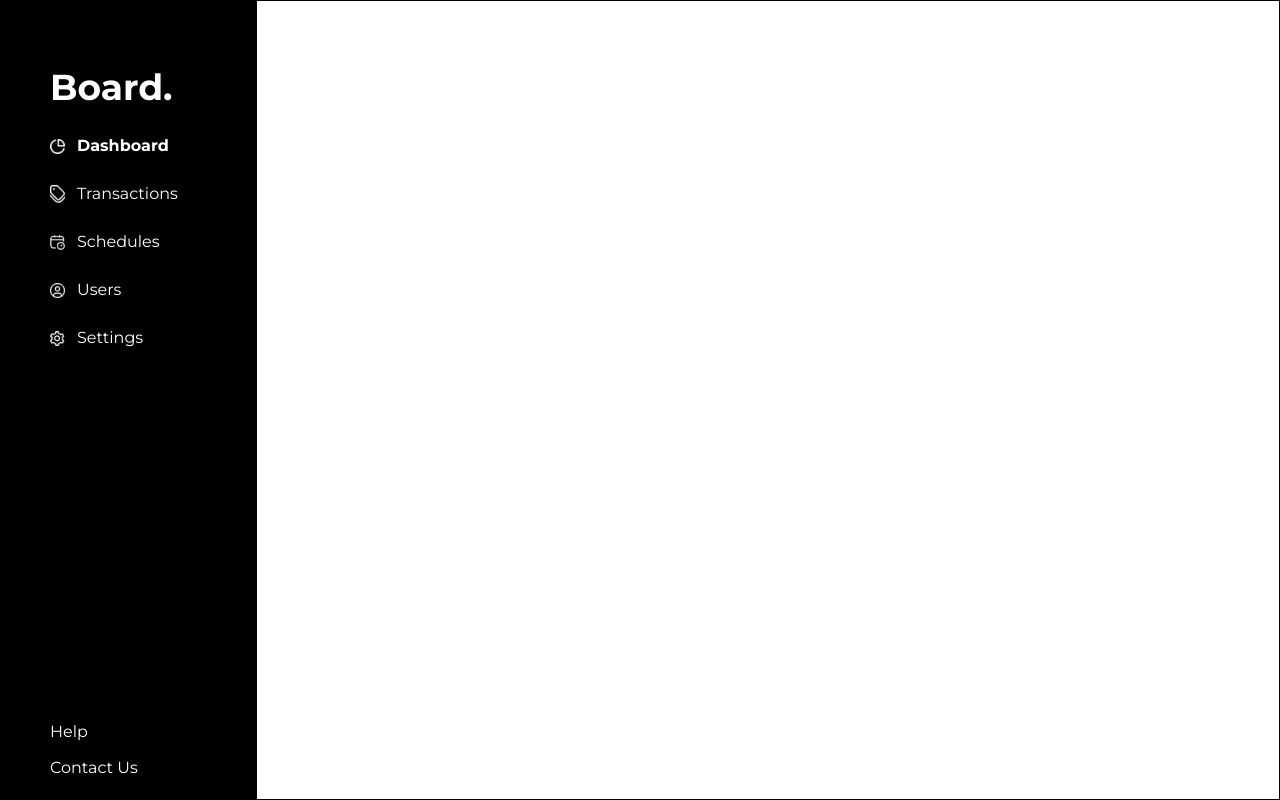
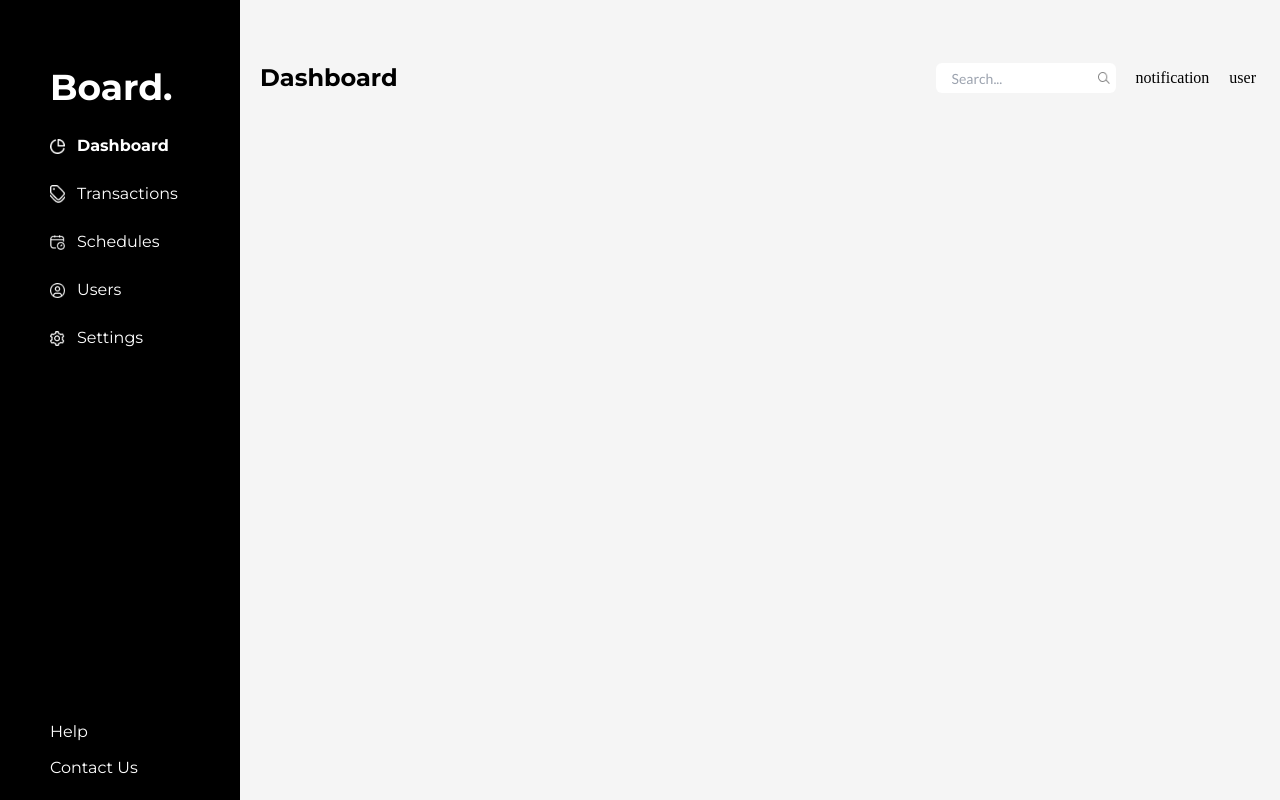
Before and after one commit to Avin008/Listed-Dashboard-Assignment, a Next.js app: page /dashboard in a window 1280 px wide. Built offline with nearby package versions, Linux system fonts and the light colour scheme.

Commit message:
added: searchbar component

```diff
--- a/src/app/dashboard/layout.tsx
+++ b/src/app/dashboard/layout.tsx
@@ -1,13 +1,17 @@
-import { ContactMenu, Sidebar } from "@/components";
+import { ContactMenu, Navbar, Sidebar } from "@/components";
 
 const DashboardLayout = ({ children }: { children: React.ReactElement }) => {
   return (
-    <main className="relative grid h-screen grid-cols-10">
+    <main className="relative grid h-screen grid-cols-10 gap-5 bg-[#F5F5F5]">
       <div className="col-span-2 bg-[#000000]">
         <Sidebar />
         <ContactMenu />
       </div>
-      <div className="col-span-8 border border-black"></div>
+      <div className="col-span-8">
+        <div className="mt-[60px]">
+          <Navbar />
+        </div>
+      </div>
     </main>
   );
 };
--- /dev/null
+++ b/src/components/Navbar.tsx
@@ -0,0 +1,21 @@
+import Image from "next/image";
+import Searchbar from "./Searchbar";
+
+const Navbar = () => {
+  return (
+    <nav className="flex items-center justify-between">
+      <span>
+        <h1 className="font-sans text-[24px] font-bold">Dashboard</h1>
+      </span>
+      <ul className="flex items-center gap-5 pr-6">
+        <li>
+          <Searchbar />
+        </li>
+        <li>notification</li>
+        <li>user</li>
+      </ul>
+    </nav>
+  );
+};
+
+export default Navbar;
--- /dev/null
+++ b/src/components/Searchbar.tsx
@@ -0,0 +1,18 @@
+import Image from "next/image";
+
+const Searchbar = () => {
+  return (
+    <div className="flex h-[30px] w-[180px] items-center rounded-md bg-[#FFFFFF]">
+      <input
+        className="h-full w-[90%] border-none bg-transparent px-4 font-mono text-[14px] text-[#B0B0B0] outline-none"
+        type="text"
+        placeholder="Search..."
+      />
+      <div className="flex items-center justify-center">
+        <Image src="/search.png" alt="" width={12} height={12} />
+      </div>
+    </div>
+  );
+};
+
+export default Searchbar;
--- a/src/components/index.ts
+++ b/src/components/index.ts
@@ -2,6 +2,8 @@ import Brand from "./Brand";
 import ContactMenu from "./ContactOptions";
 import CreateAccountLink from "./CreateAccountLink";
 import FormHeading from "./FormHeading";
+import Navbar from "./Navbar";
+import Searchbar from "./Searchbar";
 import Sidebar from "./Sidebar";
 import SignInForm from "./SignInForm";
 import SignInWithServicesButton from "./SignInWithServicesButton";
@@ -16,4 +18,6 @@ export {
   FormHeading,
   Sidebar,
   ContactMenu,
+  Navbar,
+  Searchbar,
 };
```
Also changed, not shown: public/Search.png (added).
